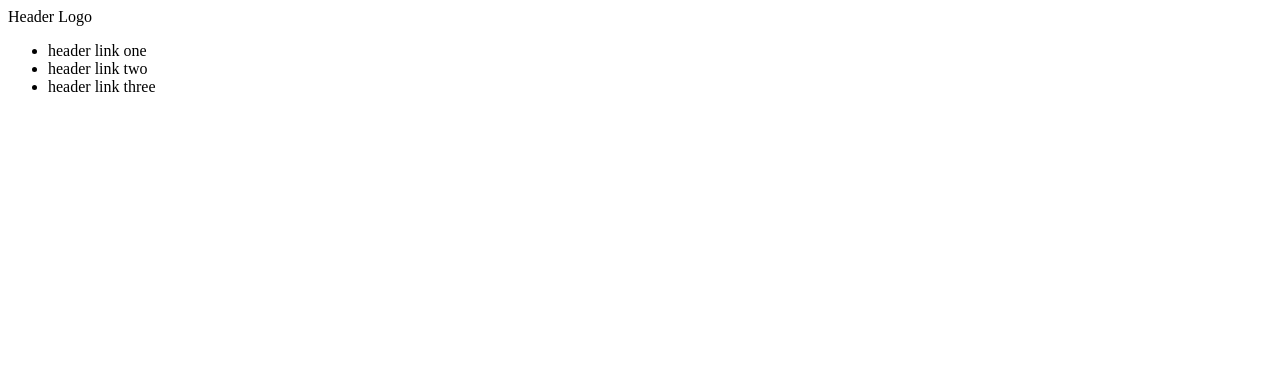
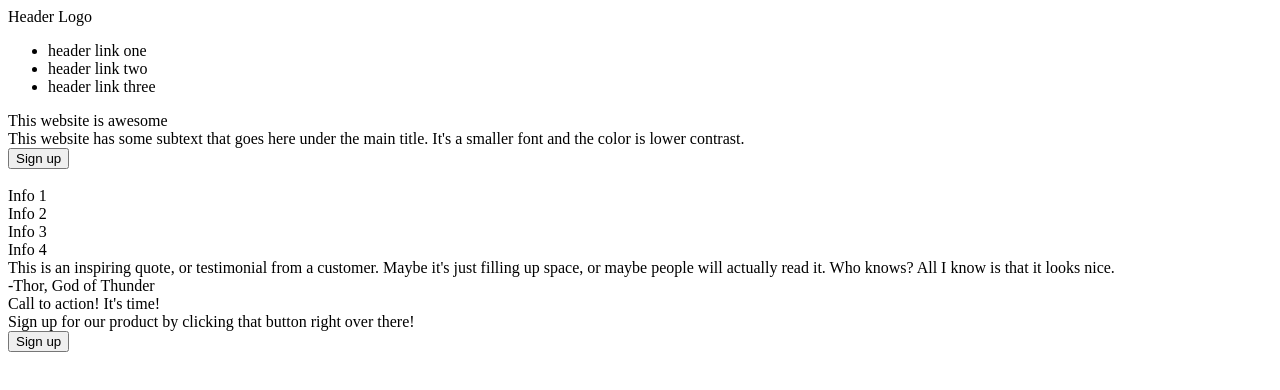
Before and after one commit to marasy8/odin-landing-page, a plain HTML site: page index.html in a window 1280 px wide. Drawn offline with Linux system fonts and the light colour scheme.

Commit message:
added basic html with div and sections

```diff
--- a/index.html
+++ b/index.html
@@ -19,5 +19,40 @@
             </ul>
         </div>
     </div>
+    <div class="landing-view">
+        <div class="landing-left">
+            <div>This website is awesome</div>
+            <div>This website has some subtext that goes here under the main title. It's a smaller font and the color is lower contrast.</div>
+            <button>Sign up</button>
+        </div>
+        <!-- <img> -->
+
+    </div>
+    <div class="info-section">
+        <div class="info-header">
+
+        </div>
+        <div class="info-images">
+            <img>
+            <img>
+            <img>
+            <img>
+        </div>
+        <div class="info-text">
+            <div>Info 1</div>
+            <div>Info 2</div>
+            <div>Info 3</div>
+            <div>Info 4</div>
+        </div>
+    </div>
+    <div class="quote-section">
+        <div class="quote">This is an inspiring quote, or testimonial from a customer. Maybe it's just filling up space, or maybe people will actually read it. Who knows? All I know is that it looks nice.</div>
+        <div class="quote-credits">-Thor, God of Thunder</div>
+    </div>
+    <div class="call-action">
+        <div>Call to action! It's time!</div>
+        <div>Sign up for our product by clicking that button right over there!</div>
+        <button>Sign up</button>
+    </div>
 </body>
 </html>
```
